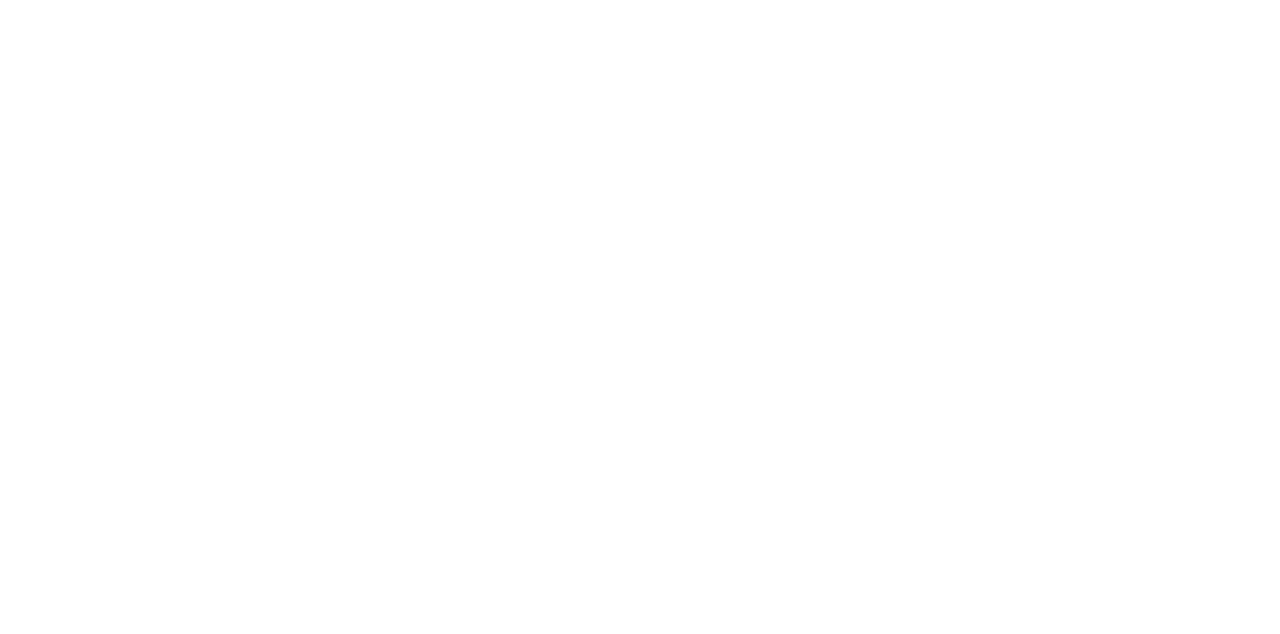
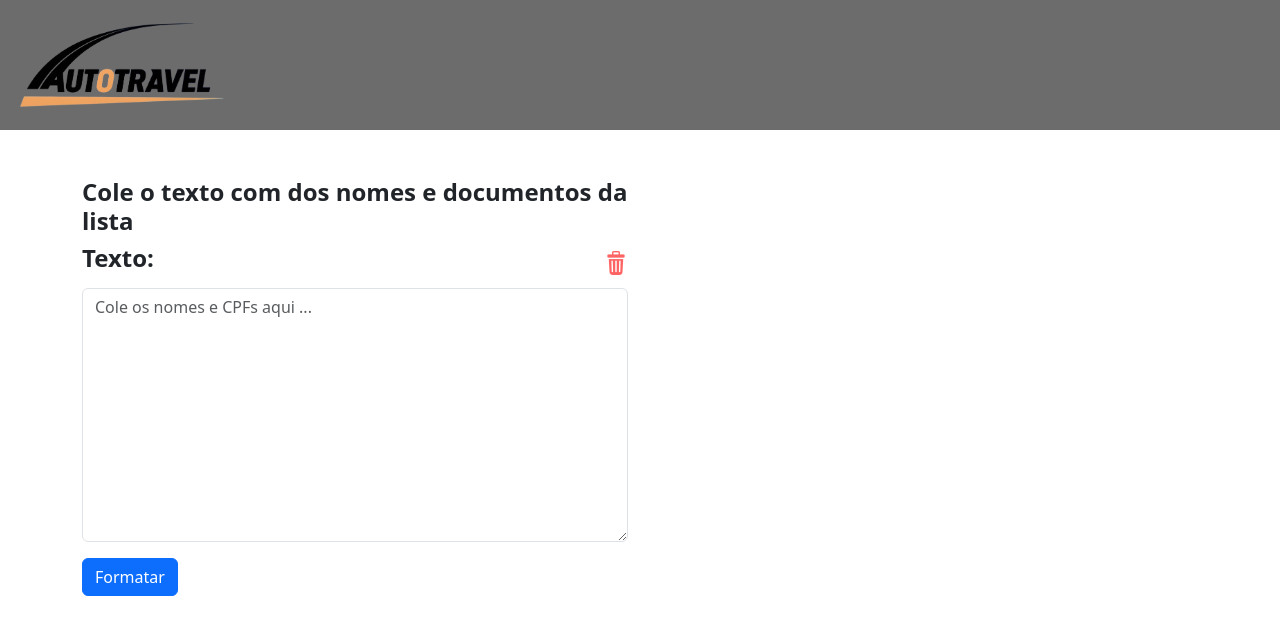
Before and after one commit to roselainemoreira/auto-travel, a React (Vite) app: page /lista-copia-cola in a window 1280 px wide. Before the commit this address had no page. Shown: the top 634 px of the page. Built offline with nearby package versions, Linux system fonts and the light colour scheme.

Commit message:
Texto Copia e cola

```diff
--- a/src/App.jsx
+++ b/src/App.jsx
@@ -3,6 +3,7 @@
 import ListaEmPDF from "./pages/ListaEmPDF";
 import ListaEmExcel from "./pages/ListaEmExcel";
 import ListaEmFoto from "./pages/ListaEmFoto";
+import ListaCopiaCola from "./pages/ListaCopiaCola";
 // import Sobre from "./Sobre";
 // import Contato from "./Contato";
 
@@ -14,6 +15,7 @@
       <Route path="/lista-em-excel" element={<ListaEmExcel />} />
       <Route path="/lista-em-pdf" element={<ListaEmPDF/>} />
       <Route path="/lista-em-foto" element={<ListaEmFoto/>} />
+      <Route path="/lista-copia-cola" element={<ListaCopiaCola/>} />
 
     </Routes>
   </Router>
--- a/src/pages/Home/index.jsx
+++ b/src/pages/Home/index.jsx
@@ -5,7 +5,8 @@
 import IExcel from "../../assets/icons/excel.png";
 import IPdf from "../../assets/icons/pdf-file.png";
 import IFoto from "../../assets/icons/photo.png";
-import IMaps from "../../assets/icons/pin.png";
+import ICopiar from "../../assets/icons/copy.png";
+// import IMaps from "../../assets/icons/pin.png";
 
 import Footer from "../../components/Footer";
 
@@ -27,7 +28,7 @@
                 {/* Home principal */}
                 <div className="row justify-content-evenly mt-5" style={{ background: "rgb(255 255 255 / 24%)", height: "70vh", width: "96%", margin: "0 auto" }}>
                     {/* Card Passageiros */}
-                    <div className="col-12 col-md-4 col-lg-3 mt-2 ms-1" >
+                    <div className="col-12 col-md-4 col-lg-2 mt-2 ms-1" >
                         <Link to="/lista-em-excel" style={{ textDecoration: "none" }}>
 
                             <div className="card shadow-lg d-flex flex-row align-items-center p-3"
@@ -59,7 +60,7 @@
 
 
                     {/* Card lista em PDF */}
-                    <div className="col-12 col-md-4 col-lg-3 mt-2 ms-1">
+                    <div className="col-12 col-md-4 col-lg-2 mt-2 ms-1">
                         <Link to="/lista-em-pdf" style={{ textDecoration: "none" }}>
                             <div className="card shadow-lg d-flex flex-row align-items-center p-3"
                                 style={{
@@ -88,7 +89,7 @@
                     </div>
 
                     {/* Card lista em Foto */}
-                    <div className="col-12 col-md-4 col-lg-3 mt-2 ms-1">
+                    <div className="col-12 col-md-4 col-lg-2 mt-2 ms-1">
                         <Link to="/lista-em-foto" style={{ textDecoration: "none" }}>
                             <div className="card shadow-lg d-flex flex-row align-items-center p-3"
                                 style={{
@@ -111,6 +112,35 @@
                                 <img src={IFoto} className="img-fluid" alt="Imagem do Card" style={{ width: "32px", height: "32px", objectFit: "contain" }} />
                                 <div className="card-body d-flex align-items-center" style={{ width: "100%", height: "100%", color:"#1c4986" }}>
                                     <h4 className="card-title m-0"><b>Lista em Foto</b></h4>
+                                </div>
+                            </div>
+                        </Link>
+                    </div>
+
+                    {/* Card lista Copia e Cola */}
+                    <div className="col-12 col-md-4 col-lg-2 mt-2 ms-1">
+                        <Link to="/lista-copia-cola" style={{ textDecoration: "none" }}>
+                            <div className="card shadow-lg d-flex flex-row align-items-center p-3"
+                                style={{
+                                    // width: "300px",
+                                    height: "200px",
+                                    border: "2px solid #1c4986",
+                                    borderRadius: "7px",
+                                    transition: "all 0.3s ease-in-out",
+                                    boxShadow: "0px 4px 8px rgba(0, 0, 0, 0.1)"
+                                }}
+                                onMouseEnter={(e) => {
+                                    e.currentTarget.style.boxShadow = "0px 10px 20px rgba(0, 0, 0, 0.2)";
+                                    e.currentTarget.style.transform = "translateY(-5px)";
+                                }}
+                                onMouseLeave={(e) => {
+                                    e.currentTarget.style.boxShadow = "0px 4px 8px rgba(0, 0, 0, 0.1)";
+                                    e.currentTarget.style.transform = "translateY(0px)";
+                                }}
+                            >
+                                <img src={ICopiar} className="img-fluid" alt="Imagem do Card" style={{ width: "32px", height: "32px", objectFit: "contain" }} />
+                                <div className="card-body d-flex align-items-center" style={{ width: "100%", height: "100%", color:"#1c4986" }}>
+                                    <h4 className="card-title m-0"><b>Lista Copia e Cola</b></h4>
                                 </div>
                             </div>
                         </Link>
--- /dev/null
+++ b/src/pages/ListaCopiaCola/index.jsx
@@ -0,0 +1,158 @@
+import React, { useState, useRef } from "react";
+
+
+import IApagar from "../../assets/icons/lixo.png";
+import ICopiar from "../../assets/icons/copiar-texto.png";
+import ICopiado from "../../assets/icons/texto-copiado.png";
+
+import Header from "../../components/Header";
+
+function ListaCopiaCola() {
+    const [texto, setTexto] = useState("");
+    const [textoFormatado, setTextoFormatado] = useState("");
+    const [textoCopiado, setTextoCopiado] = useState(false);
+
+    // Referência para acessar o input de arquivo
+    const fileInputRef = useRef(null);
+
+    // Função para formatar o texto
+    const formatarTexto = (e) => {
+        e.preventDefault();
+
+        const linhas = texto.split("\n").map(line => line.trim()).filter(line => line !== "");
+
+        let formattedRows = [];
+        let currentName = "";
+
+        for (let i = 0; i < linhas.length; i++) {
+            let line = linhas[i];
+
+            // Expressão regular para capturar documentos (CPF/RG)
+            const documentoMatch = line.match(/\b\d{3}\.?\d{3}\.?\d{3}-?\d{2}\b|\b\d{9}-\d{2}\b/);
+
+            if (documentoMatch) {
+                if (currentName) {
+                    formattedRows.push(`${currentName};${documentoMatch[0]}`); // Agora separa Nome e CPF com `;`
+                    currentName = ""; // Resetar para o próximo nome
+                }
+            } else if (!line.match(/^\d+$/) && !documentoMatch) {
+                // Se não for um número isolado e não for CPF, consideramos como nome
+                if (!linhas[i + 1] || !linhas[i + 1].match(/\b\d{3}\.?\d{3}\.?\d{3}-?\d{2}\b|\b\d{9}-\d{2}\b/)) {
+                    continue; // Ignora essa linha, pois não é um CPF
+                }
+
+                // Se não ignorarmos, adicionamos como nome
+                if (currentName) {
+                    currentName += ` ${line}`;
+                } else {
+                    currentName = line;
+                }
+            }
+        }
+
+        // Exibir o resultado formatado com `;`
+        setTextoFormatado(formattedRows.join("\n"));
+    };
+
+
+
+
+
+
+
+    // Função para copiar o texto formatado
+    const copiarTexto = () => {
+        if (textoFormatado) {
+            navigator.clipboard
+                .writeText(textoFormatado)
+                .then(() => {
+                    setTextoCopiado(true);
+                })
+                .catch(() => {
+                    alert("Erro ao copiar o texto.");
+                });
+        }
+    };
+
+
+    // Função para limpar o arquivo e os dados do formulário
+    const handleClear = () => {
+        setTexto("");
+        setTextoFormatado("");
+        setTextoCopiado(false);
+
+        if (fileInputRef.current) {
+            fileInputRef.current.value = ""; // Limpa o campo de upload de arquivo
+        }
+    };
+
+
+    return (
+        <div className="home">
+            <Header />
+            <div className="container mt-5">
+                <form onSubmit={formatarTexto}>
+                    <div className="mb-3">
+                        <div className="row">
+                            <div className="col-12 col-md-6">
+                                <div className="d-flex justify-content-between align-items-center">
+                                    <h4><b>Cole o texto com dos nomes e documentos da lista</b></h4>
+                                </div>
+                            </div>
+                        </div>
+
+
+                        <div className="row">
+                            <div className="col-12 col-md-6">
+                                <div className="d-flex justify-content-between align-items-center mb-2">
+                                    <h4><b>Texto:</b></h4>
+                                    <div onClick={() => { handleClear(); }}>
+                                        <img src={IApagar} alt="Ícone lixeira" />
+                                    </div>
+                                </div>
+
+                                <textarea
+                                    className="form-control"
+                                    id="exampleTextarea"
+                                    rows="10"
+                                    placeholder="Cole os nomes e CPFs aqui ..."
+                                    value={texto}
+                                    onChange={(e) => setTexto(e.target.value)}
+                                ></textarea>
+                            </div>
+                            <div className="col-12 col-md-6">
+
+                                {/* Exibição do texto formatado */}
+                                {textoFormatado && (
+                                    <div>
+                                        <div className="d-flex justify-content-between align-items-center mb-2">
+                                            <h4><b>Texto Formatado:</b></h4>
+                                            {!textoCopiado ? (
+                                                <div onClick={copiarTexto} style={{ cursor: "pointer" }}>
+                                                    <img src={ICopiar} alt="Ícone copiar" /><span><b>Copiar</b></span>
+                                                </div>
+                                            ) : (
+                                                <div style={{ cursor: "pointer" }}>
+                                                    <img src={ICopiado} alt="Ícone copiado" /><span><b>Copiado</b></span>
+                                                </div>
+                                            )}
+                                        </div>
+                                        <textarea className="form-control" rows="10" value={textoFormatado} readOnly></textarea>
+                                    </div>
+                                )}
+                            </div>
+
+
+                        </div>
+
+                    </div>
+                    <button type="submit" className="btn btn-primary">Formatar</button>
+                </form>
+
+
+            </div>
+        </div>
+    );
+}
+
+export default ListaCopiaCola;
```
Also changed, not shown: src/assets/icons/copy.png (added).
